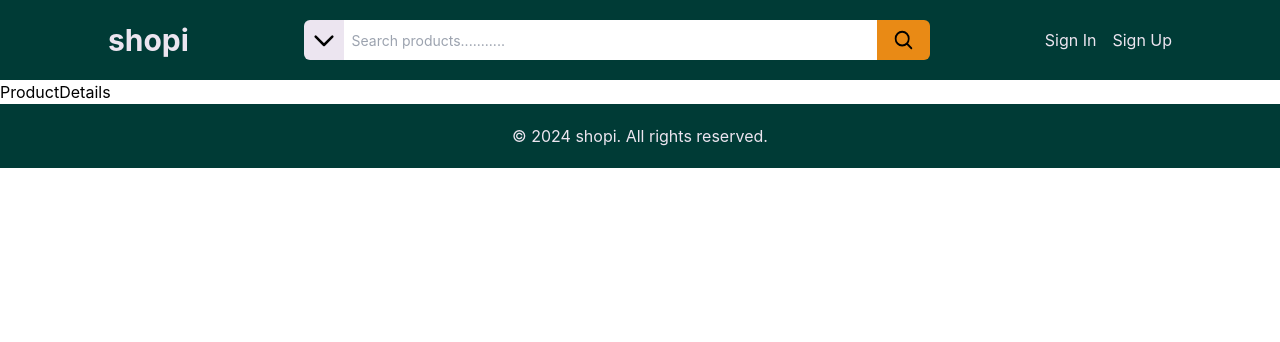
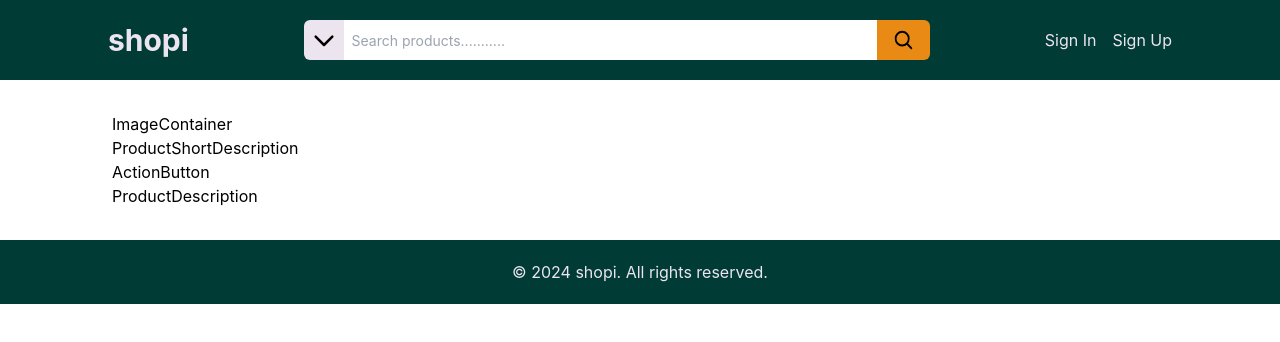
Before and after one commit to laxmankrishnamurti/E-Commerce-Site, a React (Vite) app in the folder Frontend/: page /products/1/1 in a window 1280 px wide. Shown: the top 342 px of the page. Built offline with nearby package versions, Linux system fonts and the light colour scheme.

Commit message:
Arrangin all child and parent component of a single product

```diff
--- /dev/null
+++ b/Frontend/src/components/productDetails/FirstHalf.tsx
@@ -0,0 +1,19 @@
+import {ImageContainer, ProductShortDescription, ActionButton} from './index.productDetails'
+
+function FirstHalf() {
+  return (
+    <div>
+      <div>
+        <ImageContainer/>
+      </div>
+      <div>
+        <ProductShortDescription/>
+      </div>
+      <div>
+        <ActionButton/>
+      </div>
+    </div>
+  )
+}
+
+export default FirstHalf
--- a/Frontend/src/components/productDetails/ProductDetails.tsx
+++ b/Frontend/src/components/productDetails/ProductDetails.tsx
@@ -1,4 +1,5 @@
 import { useParams } from "react-router-dom"
+import {FirstHalf, SecondHalf} from './index.productDetails'
 
 function ProductDetails() {
 
@@ -6,7 +7,14 @@ function ProductDetails() {
     console.log("Parrams value in product details page : ", params)
 
   return (
-    <div>ProductDetails</div>
+    <div className="px-28 py-8">
+      <div>
+        <FirstHalf/>
+      </div>
+      <div>
+        <SecondHalf/>
+      </div>
+    </div>
   )
 }
 
--- /dev/null
+++ b/Frontend/src/components/productDetails/SecondHalf.tsx
@@ -0,0 +1,11 @@
+import {ProductDescription} from './index.productDetails'
+
+function SecondHalf() {
+  return (
+    <div>
+      <ProductDescription/>
+    </div>
+  )
+}
+
+export default SecondHalf
--- /dev/null
+++ b/Frontend/src/components/productDetails/actionButton/ActionButton.tsx
@@ -0,0 +1,9 @@
+
+
+function ActionButton() {
+  return (
+    <div>ActionButton</div>
+  )
+}
+
+export default ActionButton
--- /dev/null
+++ b/Frontend/src/components/productDetails/imageContainer/ImageContainer.tsx
@@ -0,0 +1,8 @@
+
+function ImageContainer() {
+  return (
+    <div>ImageContainer</div>
+  )
+}
+
+export default ImageContainer
--- /dev/null
+++ b/Frontend/src/components/productDetails/imageContainer/imagePreview/imagePreview.tsx
@@ -0,0 +1,8 @@
+
+function imagePreview() {
+  return (
+    <div>imagePreview</div>
+  )
+}
+
+export default imagePreview
--- /dev/null
+++ b/Frontend/src/components/productDetails/index.productDetails.tsx
@@ -0,0 +1,20 @@
+import ImageContainer from "./imageContainer/ImageContainer";
+import ProductShortDescription from "./productShortDescription/ProductShortDescription";
+import ActionButton from "./actionButton/ActionButton";
+import ProductDescription from "./productDescription/ProductDescription";
+
+import FirstHalf from "./FirstHalf";
+import SecondHalf from "./SecondHalf";
+
+//Importing the parent component of all the rest of components
+import ProductDetails from "./ProductDetails";
+
+export {
+    ImageContainer,
+    ProductShortDescription,
+    ActionButton,
+    ProductDescription,
+    FirstHalf,
+    SecondHalf,
+    ProductDetails
+}
--- /dev/null
+++ b/Frontend/src/components/productDetails/productDescription/ProductDescription.tsx
@@ -0,0 +1,9 @@
+
+
+function ProductDescription() {
+  return (
+    <div>ProductDescription</div>
+  )
+}
+
+export default ProductDescription
--- /dev/null
+++ b/Frontend/src/components/productDetails/productShortDescription/ProductShortDescription.tsx
@@ -0,0 +1,9 @@
+
+
+function ProductShortDescription() {
+  return (
+    <div>ProductShortDescription</div>
+  )
+}
+
+export default ProductShortDescription
```
